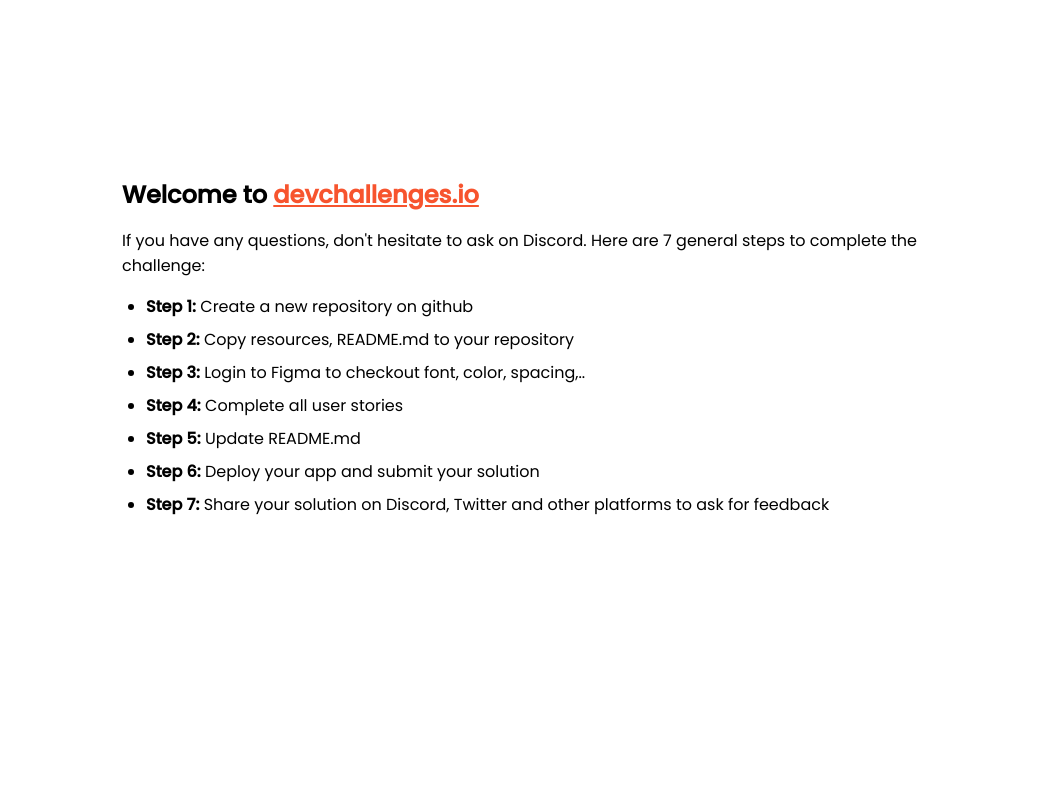
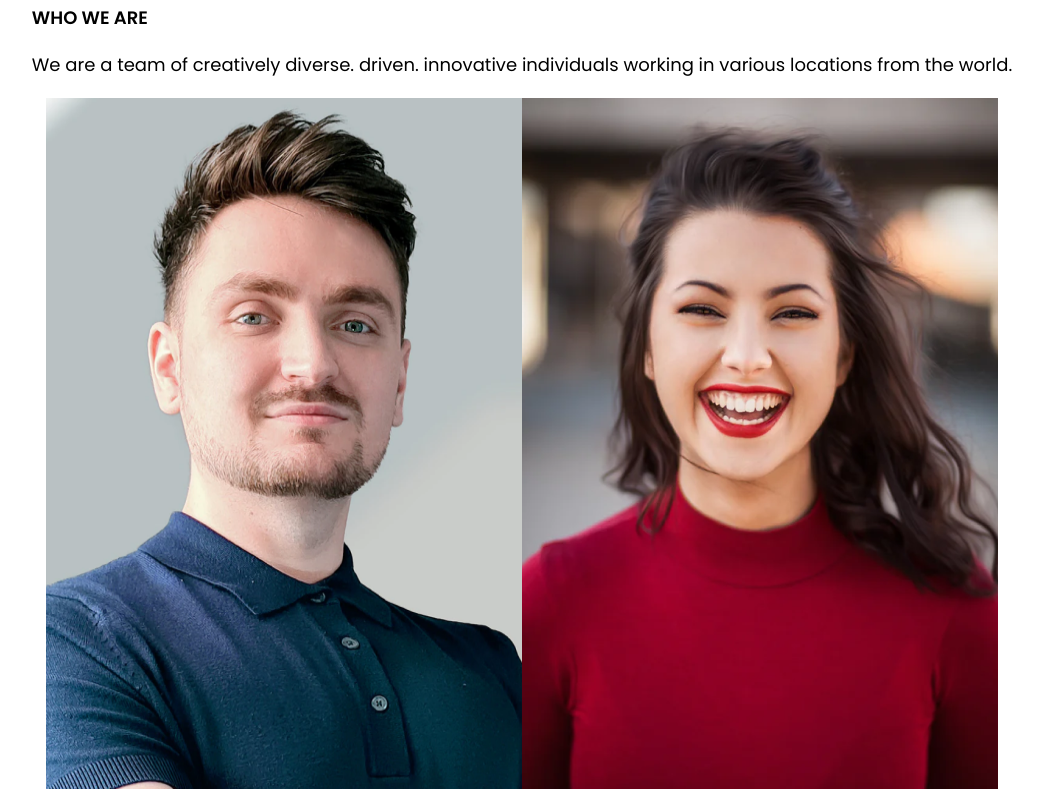
Before and after one commit to mehmetcanbudak/DevChallenges, a plain HTML site: page my-team-page/index.html in a window 1280 px wide. Shown: the part 63-852 px from the top of the page, without its empty margins (118-1161 px from the left). Before the commit the page ends 800 px from the top, so only its background shows below. Drawn offline with Linux system fonts and the light colour scheme.

Commit message:
added basic html and css layout for my team project.

```diff
--- a/my-team-page/index.html
+++ b/my-team-page/index.html
@@ -7,89 +7,35 @@
       content="width=device-width, initial-scale=1,
   maximum-scale=5"
     />
-
-    <link rel="icon" href="devchallenges.png" />
-
-    <link
-      rel="shortcut icon"
-      type="image/x-icon"
-      href="https://devchallenges.io/"
-    />
-
-    <link
-      href="https://fonts.googleapis.com/css2?family=Poppins:wght@400;500&display=swap"
-      rel="stylesheet"
-    />
-
-    <title>Devchallenges</title>
-
-    <style>
-      body {
-        font-family: "Poppins", sans-serif;
-      }
-
-      ul {
-        padding-left: 24px;
-      }
-
-      li {
-        margin-bottom: 8px;
-      }
-
-      .welcome {
-        max-width: 800px;
-        margin: 0 auto;
-      }
-
-      .welcome-text {
-        margin-top: 30vh;
-        font-weight: 500;
-      }
-
-      .welcome-text p {
-        font-size: 1rem;
-        font-weight: 400;
-      }
-
-      .welcome-text h1 {
-        font-size: 1.5rem;
-      }
-
-      .welcome-text a {
-        color: #f7542e;
-      }
-    </style>
+    <link rel="stylesheet" href="style.css">
+    <title>My Team</title>
   </head>
   <body>
-    <div class="welcome">
-      <div class="welcome-text">
-        <h1>
-          Welcome to
-          <a href="https://devchallenges.io/" target="_blank"
-            >devchallenges.io</a
-          >
-        </h1>
+    <div class="container" id="container">
+      <header class="header">
+        <div class="heading">
+            <h1 class="heading1">The creative crew</h1>
+          <div class="heading-right">
+            <h2 class="heading2">Who we are</h2>
+            <p class="heading-info">We are a team of creatively diverse. driven. innovative individuals working in various locations from the world.</p>
+          </div>
+        </div>
+        </div>
+      </header>
+      <main>
+          <div class="main--content">
+            <img src="./photo1.png" />
+            <img src="./photo2.png" />
+            <img src="./photo3.png" />
+            <img src="./photo4.png" />
+            <img src="./photo5.png" />
+            <img src="./photo6.png" />
 
-        <p>
-          If you have any questions, don't hesitate to ask on Discord. Here are
-          7 general steps to complete the challenge:
-        </p>
-      </div>
-
-      <ul>
-        <li><b>Step 1:</b> Create a new repository on github</li>
-        <li><b>Step 2:</b> Copy resources, README.md to your repository</li>
-        <li>
-          <b>Step 3:</b> Login to Figma to checkout font, color, spacing,..
-        </li>
-        <li><b>Step 4:</b> Complete all user stories</li>
-        <li><b>Step 5:</b> Update README.md</li>
-        <li><b>Step 6:</b> Deploy your app and submit your solution</li>
-        <li>
-          <b>Step 7:</b> Share your solution on Discord, Twitter and other
-          platforms to ask for feedback
-        </li>
-      </ul>
-    </div>
+          </div>
+      </main>
+      <footer>
+          <span>Mehmetcan Budak @ DevChallenges.io</span>
+      </footer>
+  </div>
   </body>
 </html>
--- /dev/null
+++ b/my-team-page/style.css
@@ -0,0 +1,64 @@
+@import url('https://fonts.googleapis.com/css2?family=Montserrat:wght@600&family=PT+Serif:wght@400;700&family=Poppins:wght@400;600&display=swap');
+
+* {
+    padding: 0;
+    margin: 0;
+    box-sizing: border-box;
+}
+
+.heading1 {
+    font-family: 'PT Serif', serif;
+    font-style: normal;
+    font-weight: bold;
+    font-size: 36px;
+    line-height: 47px;
+    letter-spacing: -0.045em;
+    color: #000000;
+    margin-bottom: 20px;
+}
+
+.heading2 {
+    font-family: 'Poppins', sans-serif;
+    font-style: normal;
+    font-weight: 600;
+    font-size: 18px;
+    line-height: 27px;
+    text-transform: uppercase;
+    color: #000000;
+    margin-bottom: 20px;
+}
+
+.heading-info {
+    font-family: 'Poppins', sans-serif;
+    font-style: normal;
+    font-weight: normal;
+    font-size: 18px;
+    line-height: 27px;
+    color: #000000;
+    margin-bottom: 20px;
+}
+
+.main--content {
+    display: flex;
+    flex-wrap: wrap;
+    justify-content: center;
+    margin-bottom: 20px;
+}
+
+footer {
+    font-family: 'Montserrat', sans-serif;
+    font-style: normal;
+    font-weight: 600;
+    font-size: 14px;
+    line-height: 17px;
+    color: #A9A9A9;
+    display: flex;
+    justify-content: center;
+}
+
+header {
+    display: flex;
+    grid-template-rows: auto;
+    justify-content: space-around;
+    flex-wrap: wrap;
+}
```
Also changed, not shown: my-team-page/devchallenges.png (deleted).
